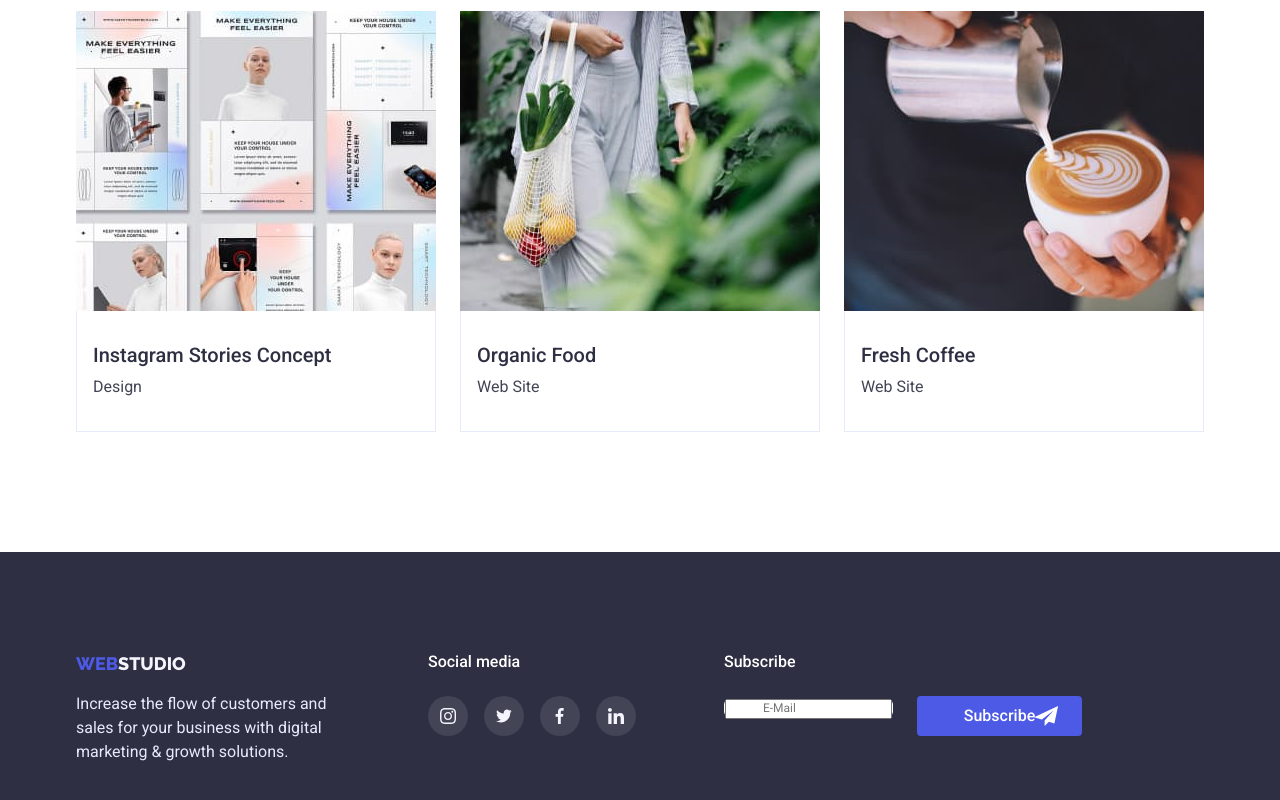
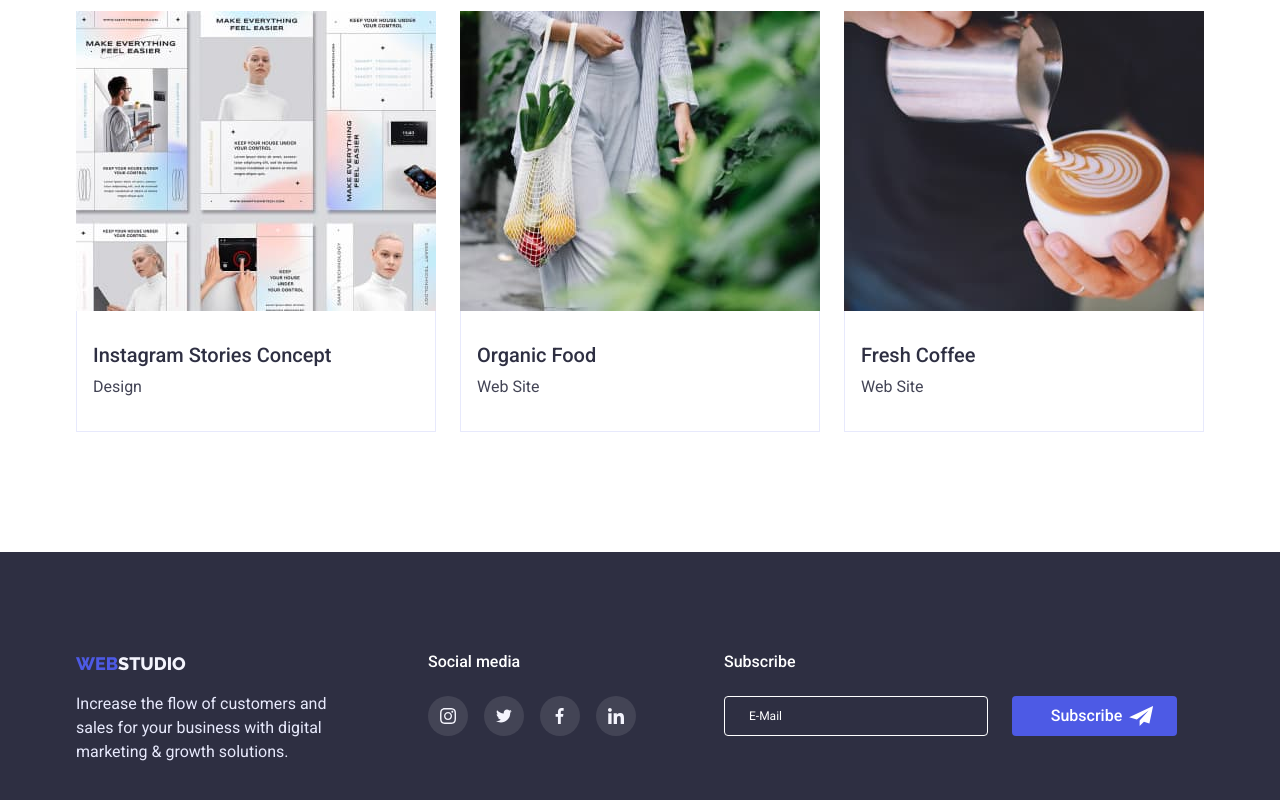
Before and after one commit to xxx3105/goit-markup-hw-06, a plain HTML site: page portfolio.html in a window 1280 px wide. Shown: the part 1224-2024 px from the top of the page. Drawn offline with nearby package versions, Linux system fonts and the light colour scheme.

Commit message:
Update portfolio.html

```diff
--- a/portfolio.html
+++ b/portfolio.html
@@ -262,6 +262,7 @@
         </div>
       </section>
     </main>
+
     <!-- FOOTER -->
     <footer class="color-footerbg">
       <div class="container">
@@ -313,23 +314,23 @@
           <div class="social-media-table">
             <p class="soc-med-footer">Subscribe</p>
 
-            <div class="tabl-subscr">
-              <div>
-                <label for="email"> </label>
+            <form action="form js-speaker-form">
+              <label for="email-two"> </label>
+              <input
+                class="color-subscr"
+                type="email"
+                name="mail"
+                id="email-two"
+                placeholder="E-Mail"
+              />
 
-                <span class="color-subscr">
-                  <input type="email" name="mail" id="email" placeholder="    E-Mail  " />
-                </span>
-              </div>
-              <div>
-                <button class="button-subscr" type="submit">
-                  Subscribe
-                  <svg class="airplane" width="24" height="20">
-                    <use href="./images/iconss.svg#icon-fly"></use>
-                  </svg>
-                </button>
-              </div>
-            </div>
+              <button class="button-subscr" type="submit">
+                <span class="name-of-button-subscr"> Subscribe </span>
+                <svg class="airplane" width="24" height="20">
+                  <use href="./images/iconss.svg#icon-fly"></use>
+                </svg>
+              </button>
+            </form>
           </div>
         </div>
       </div>
```
